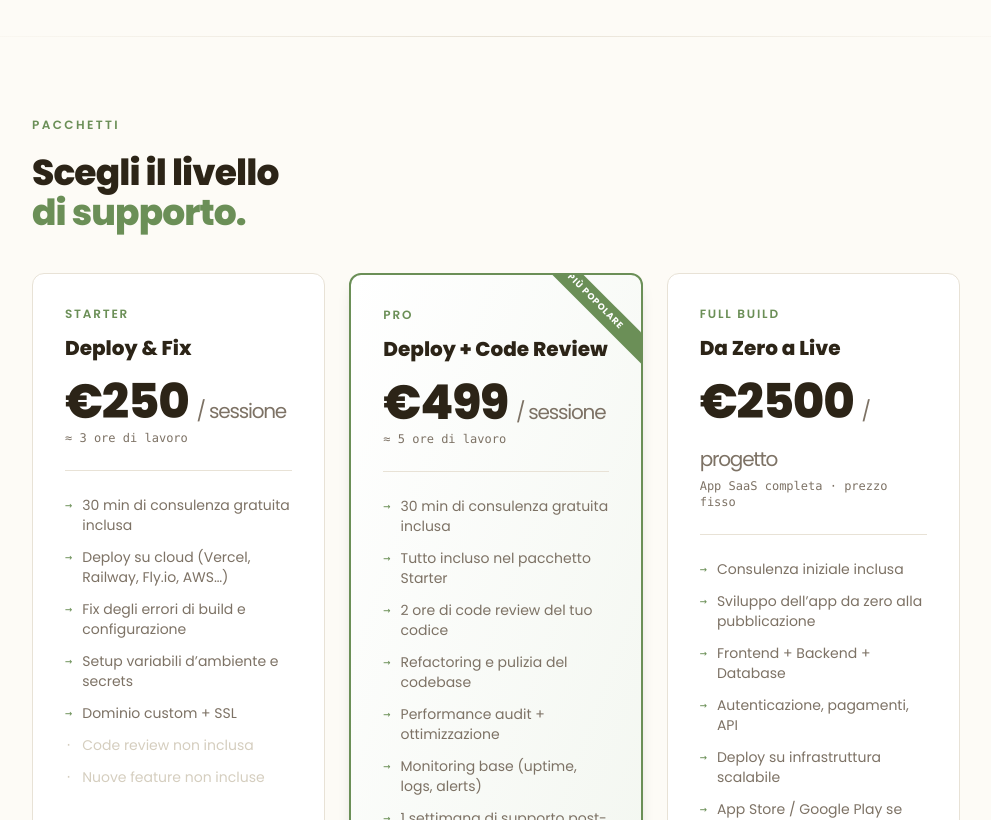
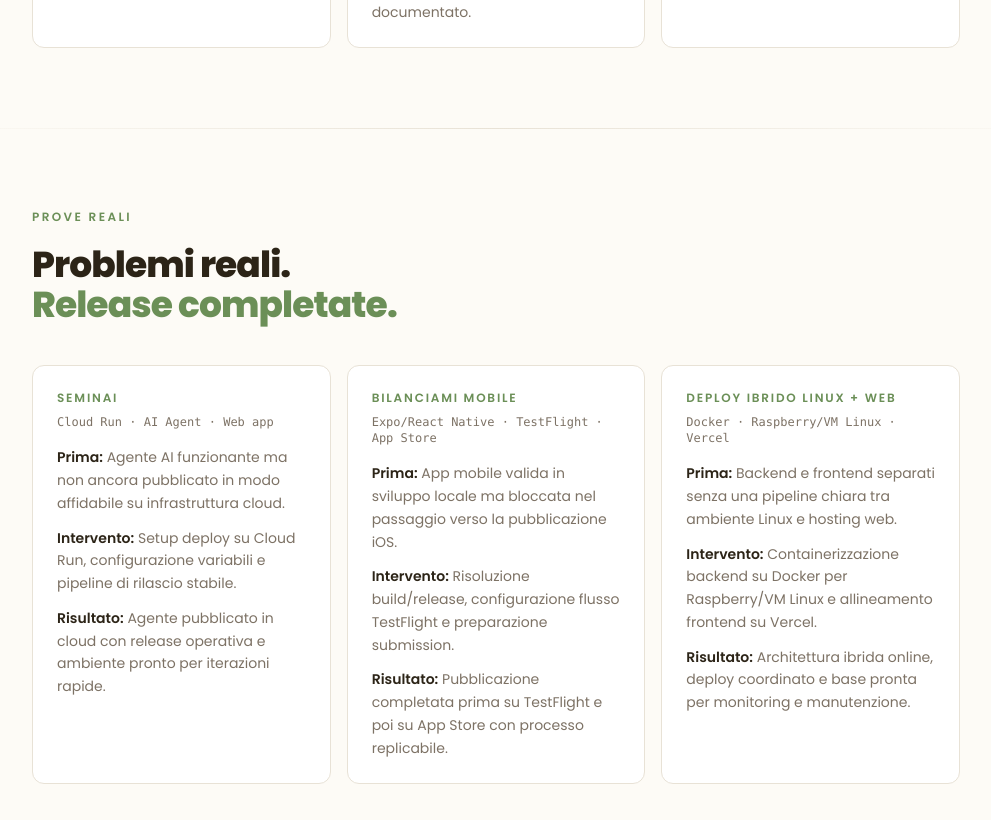
Before and after one commit to francemazzi/frasma, a Next.js app: page /vibeup in a window 1280 px wide. Shown: the part 1980-2800 px from the top of the page, without its empty margins (144-1135 px from the left). Built offline with nearby package versions, Linux system fonts and the light colour scheme.

Commit message:
feat: update VibeUp page with new Launch Sprint package details, add case studies section, and enhance content for clarity and engagement

```diff
--- a/pages/vibeup.tsx
+++ b/pages/vibeup.tsx
@@ -102,19 +102,19 @@ const pacchetti: {
     note: "Consigliato se il codice \u00e8 ancora grezzo",
   },
   {
-    name: "FULL BUILD",
-    title: "Da Zero a Live",
+    name: "LAUNCH SPRINT",
+    title: "From Prototype to Production",
     price: "\u20AC2500",
     unit: "/ progetto",
-    duration: "App SaaS completa \u00b7 prezzo fisso",
+    duration: "Sprint di rilascio completo \u00b7 prezzo fisso",
     features: [
       { text: "Consulenza iniziale inclusa", included: true },
-      { text: "Sviluppo dell\u2019app da zero alla pubblicazione", included: true },
-      { text: "Frontend + Backend + Database", included: true },
-      { text: "Autenticazione, pagamenti, API", included: true },
-      { text: "Deploy su infrastruttura scalabile", included: true },
-      { text: "App Store / Google Play se mobile", included: true },
-      { text: "1 mese di supporto post-lancio", included: true },
+      { text: "Hardening tecnico prima del go-live", included: true },
+      { text: "Fix critici su build, config e deploy pipeline", included: true },
+      { text: "Setup infrastruttura e ambienti (staging/prod)", included: true },
+      { text: "Rilascio web o mobile con checklist di pubblicazione", included: true },
+      { text: "Monitoring base e logging post-lancio", included: true },
+      { text: "2 settimane di supporto post go-live", included: true },
     ],
     featured: false,
     ctaText: "PARLIAMO DEL PROGETTO",
@@ -145,6 +145,39 @@ const personas = [
   },
 ];
 
+const caseStudies = [
+  {
+    name: "SeminAI",
+    stack: "Cloud Run · AI Agent · Web app",
+    before:
+      "Agente AI funzionante ma non ancora pubblicato in modo affidabile su infrastruttura cloud.",
+    intervention:
+      "Setup deploy su Cloud Run, configurazione variabili e pipeline di rilascio stabile.",
+    result:
+      "Agente pubblicato in cloud con release operativa e ambiente pronto per iterazioni rapide.",
+  },
+  {
+    name: "Bilanciami Mobile",
+    stack: "Expo/React Native · TestFlight · App Store",
+    before:
+      "App mobile valida in sviluppo locale ma bloccata nel passaggio verso la pubblicazione iOS.",
+    intervention:
+      "Risoluzione build/release, configurazione flusso TestFlight e preparazione submission.",
+    result:
+      "Pubblicazione completata prima su TestFlight e poi su App Store con processo replicabile.",
+  },
+  {
+    name: "Deploy ibrido Linux + Web",
+    stack: "Docker · Raspberry/VM Linux · Vercel",
+    before:
+      "Backend e frontend separati senza una pipeline chiara tra ambiente Linux e hosting web.",
+    intervention:
+      "Containerizzazione backend su Docker per Raspberry/VM Linux e allineamento frontend su Vercel.",
+    result:
+      "Architettura ibrida online, deploy coordinato e base pronta per monitoring e manutenzione.",
+  },
+];
+
 const aboutStats = [
   { value: "10+", label: "anni di esperienza full-stack" },
   { value: "TS", label: "TypeScript \u00b7 React \u00b7 Next.js" },
@@ -171,7 +204,7 @@ const faqs = [
   },
   {
     q: "Come si paga?",
-    a: "Bonifico bancario o carta. Met\u00e0 prima, met\u00e0 a consegna per il pacchetto Full Build. Per Starter e Pro pagamento anticipato.",
+    a: "Bonifico bancario o carta. Met\u00e0 prima, met\u00e0 a consegna per il pacchetto Launch Sprint. Per Starter e Pro pagamento anticipato.",
   },
 ];
 
@@ -192,7 +225,7 @@ export default function VibeUpPage() {
         <title>Vibe Up &mdash; Deploy as a Service | Frasma</title>
         <meta
           name="description"
-          content="Hai vibe-codato qualcosa di figo ma non sai come pubblicarlo? Ti porto online in poche ore. Deploy, fix, code review. Garantito."
+          content="Hai build rotte o release bloccate? Ti aiuto a portare online app web e mobile generate o accelerate con AI, con deploy e fix concreti."
         />
       </Head>
 
@@ -272,8 +305,16 @@ export default function VibeUpPage() {
               Errori in produzione che non capisci.
               <br />
               <strong className="text-farm-text">
-                Ti porto online in poche ore. Garantito.
+                Dalla build rotta al deploy funzionante, senza perdere giorni.
               </strong>
+            </motion.p>
+            <motion.p
+              {...fadeUp}
+              transition={{ duration: 0.5, delay: 0.2 }}
+              className="mt-4 text-sm sm:text-base text-farm-secondary max-w-2xl"
+            >
+              Deploy, fix di build e pubblicazione per app web e mobile
+              generate o accelerate con AI.
             </motion.p>
 
             <motion.div
@@ -417,6 +458,60 @@ export default function VibeUpPage() {
 
         <div className="h-px mx-6 sm:mx-8 lg:mx-12 bg-gradient-to-r from-transparent via-farm-border to-transparent" />
 
+        {/* ── Casi reali ── */}
+        <section className="section-farm py-16 sm:py-20" id="casi-reali">
+          <motion.p
+            {...fadeUp}
+            transition={{ duration: 0.4 }}
+            className="text-xs font-semibold tracking-[0.2em] uppercase text-sage-500 mb-5"
+          >
+            PROVE REALI
+          </motion.p>
+          <motion.h2
+            {...fadeUp}
+            transition={{ duration: 0.5 }}
+            className="text-2xl sm:text-4xl font-extrabold leading-tight tracking-tight"
+          >
+            Problemi reali.
+            <br />
+            <span className="text-sage">Release completate.</span>
+          </motion.h2>
+
+          <div className="mt-10 grid grid-cols-1 md:grid-cols-3 gap-4">
+            {caseStudies.map((item, i) => (
+              <motion.article
+                key={item.name}
+                {...fadeUp}
+                transition={{ duration: 0.4, delay: i * 0.08 }}
+                className="rounded-xl border border-farm-border bg-farm-surface p-6"
+              >
+                <p className="text-xs font-semibold tracking-[0.15em] uppercase text-sage-500 mb-2">
+                  {item.name}
+                </p>
+                <p className="text-xs text-farm-secondary font-mono mb-4">
+                  {item.stack}
+                </p>
+                <p className="text-sm text-farm-secondary leading-relaxed mb-3">
+                  <span className="text-farm-text font-semibold">Prima:</span>{" "}
+                  {item.before}
+                </p>
+                <p className="text-sm text-farm-secondary leading-relaxed mb-3">
+                  <span className="text-farm-text font-semibold">
+                    Intervento:
+                  </span>{" "}
+                  {item.intervention}
+                </p>
+                <p className="text-sm text-farm-secondary leading-relaxed">
+                  <span className="text-farm-text font-semibold">Risultato:</span>{" "}
+                  {item.result}
+                </p>
+              </motion.article>
+            ))}
+          </div>
+        </section>
+
+        <div className="h-px mx-6 sm:mx-8 lg:mx-12 bg-gradient-to-r from-transparent via-farm-border to-transparent" />
+
         {/* ── Pacchetti ── */}
         <section className="section-farm py-16 sm:py-20" id="pacchetti">
           <motion.p
@@ -501,6 +596,14 @@ export default function VibeUpPage() {
               </motion.div>
             ))}
           </div>
+          <motion.p
+            {...fadeUp}
+            transition={{ duration: 0.45, delay: 0.2 }}
+            className="mt-8 text-sm sm:text-base text-farm-secondary text-center"
+          >
+            Una sessione costa meno di una settimana persa tra build rotte,
+            tutorial e tentativi.
+          </motion.p>
         </section>
 
         <div className="h-px mx-6 sm:mx-8 lg:mx-12 bg-gradient-to-r from-transparent via-farm-border to-transparent" />
@@ -689,6 +792,10 @@ export default function VibeUpPage() {
                 buttonType="default"
               />
             </div>
+            <p className="relative mt-4 text-sm text-farm-secondary">
+              Ti dir&ograve; subito se si risolve in una sessione o se non
+              conviene partire.
+            </p>
           </motion.div>
         </section>
 
```
